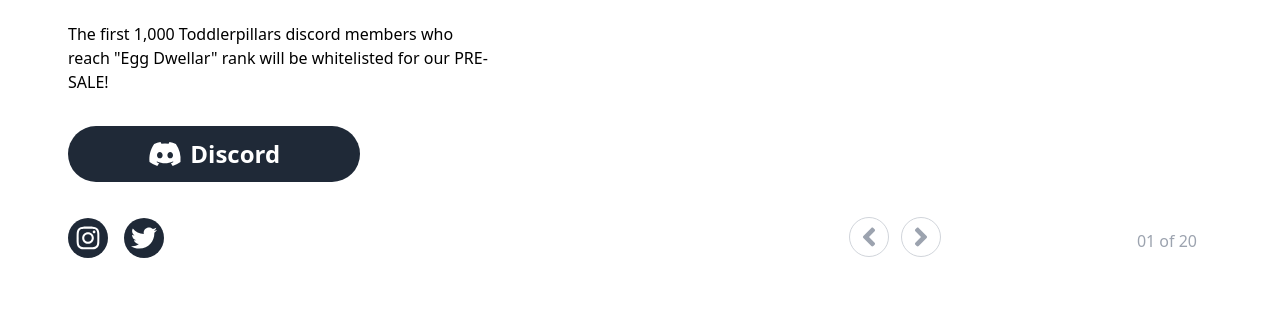
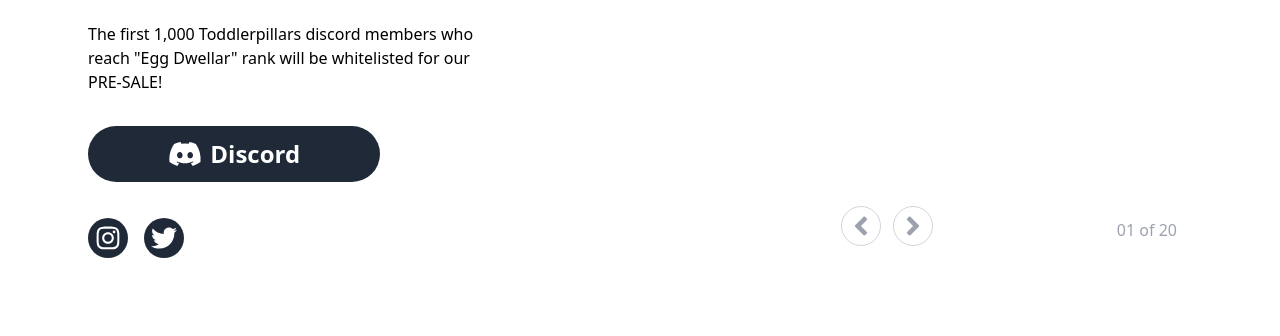
Before and after one commit to checkit/TP-static, a Gatsby site: page / in a window 1280 px wide. Shown: the part 466-802 px from the top of the page. Built offline with nearby package versions, Linux system fonts and the light colour scheme; Gatsby itself is replaced by a stand-in of ours.

Commit message:
change style

```diff
--- a/src/components/layout.js
+++ b/src/components/layout.js
@@ -4,7 +4,7 @@
 
 const Layout = ({ children }) => {
   return (
-    <main>{children}</main>
+    <main className="px-5">{children}</main>
   )
 }
 
--- a/src/pages/index.js
+++ b/src/pages/index.js
@@ -6,7 +6,7 @@
 
 const IndexPage = () => (
   <Layout>
-    <div className="h-full container mb-10 md:flex xs:block items-center md:py-8 md:px-7 sm:py-6 sm:px-6">
+    <div className="h-full container m-auto md:flex xs:block items-center md:py-8 md:px-7 sm:py-6 sm:px-6">
       <Seo title="Home" />
       <section className="w-full px-0 md:px-10 md:w-5/12">
         <Description />
```
